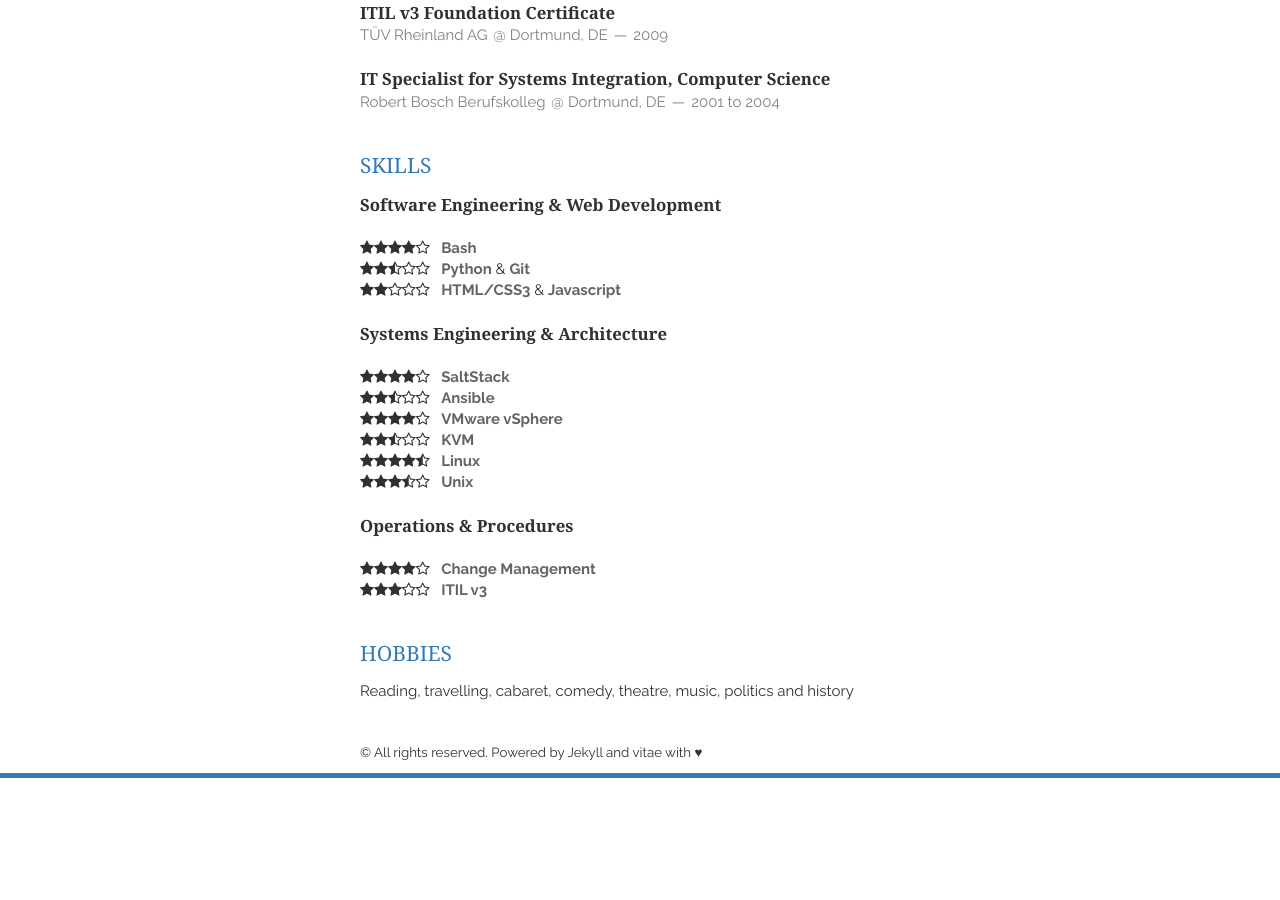
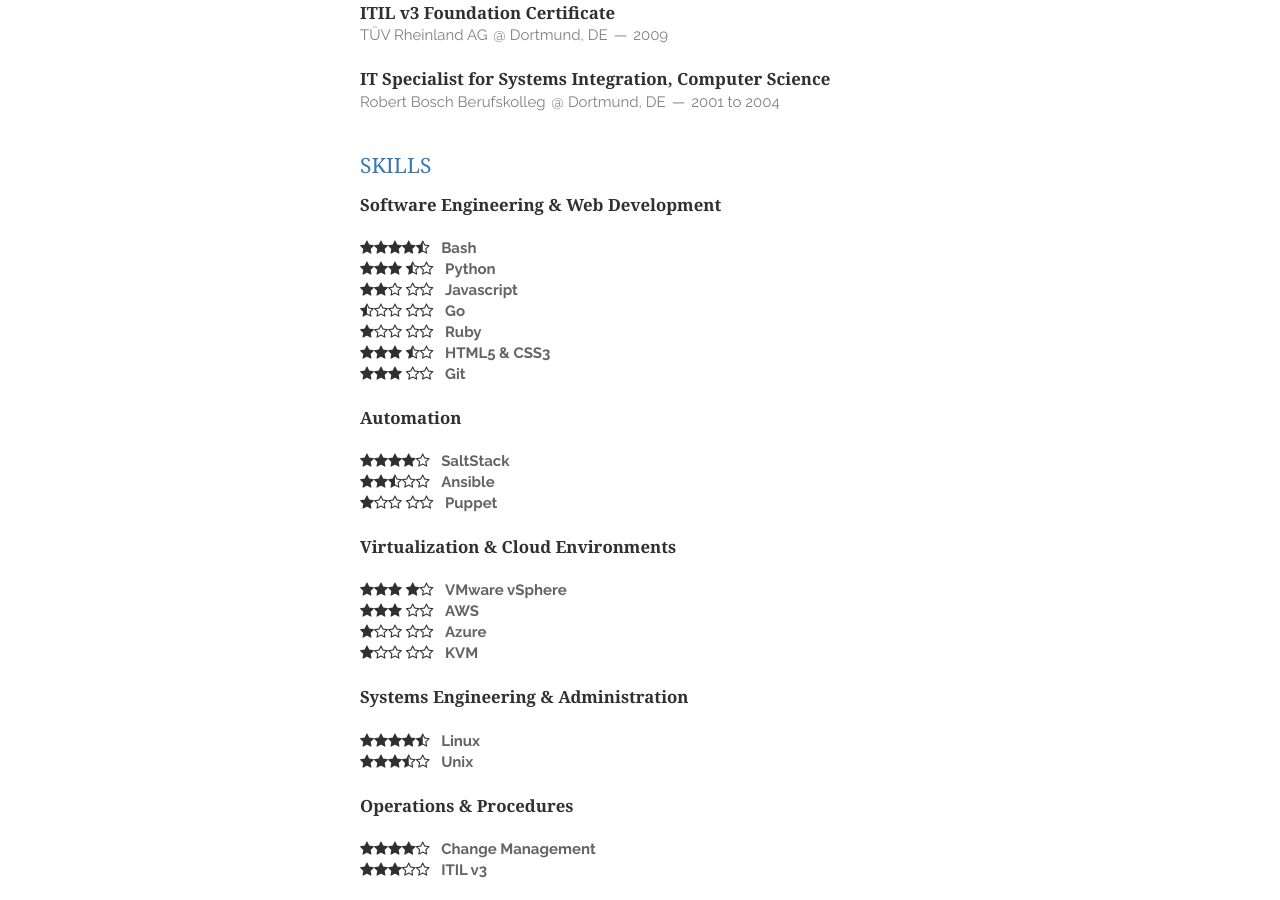
Before and after one commit to jbfriedrich/resume, a Jekyll site: the page built from index.html, in a window 1280 px wide and 900 px high, scrolled down 1824 px. Built offline with Jekyll 4.4.1, drawn with Linux system fonts in a browser that asks for light colours; nearby versions of some CDN libraries; before the commit the page ends 2602 px from its top, so only the background shows below that; some of the changed text lies outside the part shown.

Commit message:
Updated resume

```diff
--- a/_config.yml
+++ b/_config.yml
@@ -18,8 +18,8 @@
 name: Jason Friedrich
 #email: contact@friedrich.uk
 #email_full: mailto:friedrich.uk
-website: http://friedrich.uk
-website_full: http://friedrich.uk
+website: friedrich.uk
+website_full: https://friedrich.uk
 github: jbfriedrich
 twitter: jbfriedrich
 #tel: +44 0000 000000
--- a/_includes/skills.html
+++ b/_includes/skills.html
@@ -6,41 +6,91 @@
         </header>
         <br />
         <p>
-            <i class="fa fa-star"></i><i class="fa fa-star"></i><i class="fa fa-star"></i><i class="fa fa-star"></i><i class="fa fa-star-o"></i>
+            <i class="fa fa-star"></i><i class="fa fa-star"></i><i class="fa fa-star"></i><i class="fa fa-star"></i><i class="fa fa-star-half-o"></i>
             &nbsp;&nbsp;<em>Bash</em>
         </p>
         <p>
-            <i class="fa fa-star"></i><i class="fa fa-star"></i><i class="fa fa-star-half-o"></i><i class="fa fa-star-o"></i><i class="fa fa-star-o"></i>
-            &nbsp;&nbsp;<em>Python</em> &amp; <em>Git</em>
+            <i class="fa fa-star"></i><i class="fa fa-star"></i><i class="fa fa-star"></i>
+            <i class="fa fa-star-half-o"></i><i class="fa fa-star-o"></i>
+            &nbsp;&nbsp;<em>Python</em>
         </p>
         <p>
-            <i class="fa fa-star"></i><i class="fa fa-star"></i><i class="fa fa-star-o"></i><i class="fa fa-star-o"></i><i class="fa fa-star-o"></i>
-            &nbsp;&nbsp;<em>HTML/CSS3</em> &amp; <em>Javascript</em>
+            <i class="fa fa-star"></i><i class="fa fa-star"></i><i class="fa fa-star-o"></i>
+            <i class="fa fa-star-o"></i><i class="fa fa-star-o"></i>
+            &nbsp;&nbsp;<em>Javascript</em>
+        </p>
+        <p>
+            <i class="fa fa-star-half-o"></i><i class="fa fa-star-o"></i><i class="fa fa-star-o"></i>
+            <i class="fa fa-star-o"></i><i class="fa fa-star-o"></i>
+            &nbsp;&nbsp;<em>Go</em>
+        </p>
+        <p>
+            <i class="fa fa-star"></i><i class="fa fa-star-o"></i><i class="fa fa-star-o"></i>
+            <i class="fa fa-star-o"></i><i class="fa fa-star-o"></i>
+            &nbsp;&nbsp;<em>Ruby</em>
+        </p>
+        <p>
+            <i class="fa fa-star"></i><i class="fa fa-star"></i><i class="fa fa-star"></i>
+            <i class="fa fa-star-half-o"></i><i class="fa fa-star-o"></i>
+            &nbsp;&nbsp;<em>HTML5 &amp; CSS3</em>
+        </p>
+        <p>
+            <i class="fa fa-star"></i><i class="fa fa-star"></i><i class="fa fa-star"></i>
+            <i class="fa fa-star-o"></i><i class="fa fa-star-o"></i>
+            &nbsp;&nbsp;<em>Git</em>
         </p>
     </article>
     <article>
         <header>
-            <h1>Systems Engineering &amp; Architecture</h1>
+            <h1>Automation</h1>
         </header>
         <br />
         <p>
             <i class="fa fa-star"></i><i class="fa fa-star"></i><i class="fa fa-star"></i><i class="fa fa-star"></i><i class="fa fa-star-o"></i>
             &nbsp;&nbsp;<em>SaltStack</em>
-        <p>
+        </p>
         <p>
             <i class="fa fa-star"></i><i class="fa fa-star"></i><i class="fa fa-star-half-o"></i><i class="fa fa-star-o"></i><i class="fa fa-star-o"></i>
             &nbsp;&nbsp;<em>Ansible</em>
+        </p>
         <p>
-
-
+            <i class="fa fa-star"></i><i class="fa fa-star-o"></i><i class="fa fa-star-o"></i>
+            <i class="fa fa-star-o"></i><i class="fa fa-star-o"></i>
+            &nbsp;&nbsp;<em>Puppet</em>
+        </p>
+    </article>
+    <article>
+        <header>
+            <h1>Virtualization &amp; Cloud Environments</h1>
+        </header>
+        <br />
         <p>
-            <i class="fa fa-star"></i><i class="fa fa-star"></i><i class="fa fa-star"></i><i class="fa fa-star"></i><i class="fa fa-star-o"></i>
+            <i class="fa fa-star"></i><i class="fa fa-star"></i><i class="fa fa-star"></i>
+            <i class="fa fa-star"></i><i class="fa fa-star-o"></i>
             &nbsp;&nbsp;<em>VMware vSphere</em>
+        </p>
         <p>
+            <i class="fa fa-star"></i><i class="fa fa-star"></i><i class="fa fa-star"></i>
+            <i class="fa fa-star-o"></i><i class="fa fa-star-o"></i>
+            &nbsp;&nbsp;<em>AWS</em>
+        </p>
         <p>
-            <i class="fa fa-star"></i><i class="fa fa-star"></i><i class="fa fa-star-half-o"></i><i class="fa fa-star-o"></i><i class="fa fa-star-o"></i>
+            <i class="fa fa-star"></i><i class="fa fa-star-o"></i><i class="fa fa-star-o"></i>
+            <i class="fa fa-star-o"></i><i class="fa fa-star-o"></i>
+            &nbsp;&nbsp;<em>Azure</em>
+        </p>
+        <p>
+            <i class="fa fa-star"></i><i class="fa fa-star-o"></i><i class="fa fa-star-o"></i>
+            <i class="fa fa-star-o"></i><i class="fa fa-star-o"></i>
             &nbsp;&nbsp;<em>KVM</em>
         </p>
+    </article>
+    <article>
+        <header>
+            <h1>Systems Engineering &amp; Administration</h1>
+        </header>
+        <br />
+        <p>
             <i class="fa fa-star"></i><i class="fa fa-star"></i><i class="fa fa-star"></i><i class="fa fa-star"></i><i class="fa fa-star-half-o"></i>
             &nbsp;&nbsp;<em>Linux</em>
         </p>
@@ -61,6 +111,6 @@
         <p>
             <i class="fa fa-star"></i><i class="fa fa-star"></i><i class="fa fa-star"></i><i class="fa fa-star-o"></i><i class="fa fa-star-o"></i>
             &nbsp;&nbsp;<em>ITIL v3</em>
-        <p>
+        </p>
     </article>
 </section>
```
